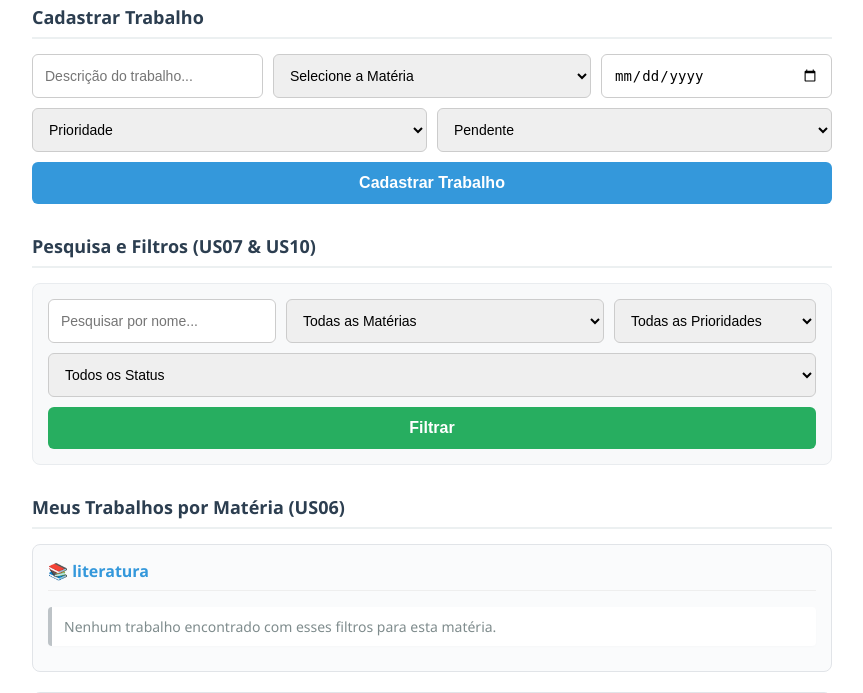
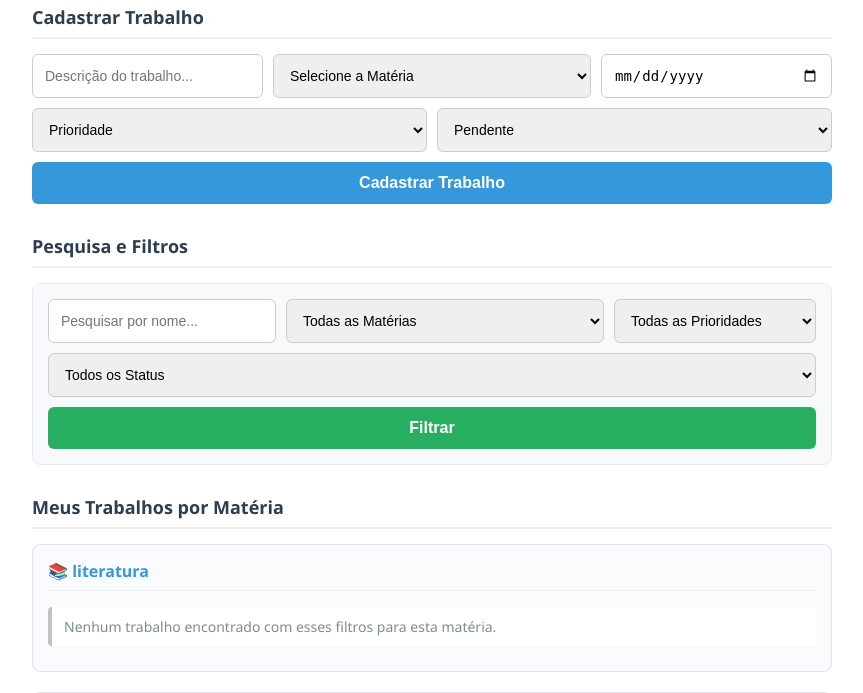
Before and after one commit to brenoorenzi/study-task, a Flask app: page / in a window 1280 px wide. Shown: the part 361-1054 px from the top of the page, without its empty margins (208-1071 px from the left). Run offline with Flask 3, Linux system fonts and the light colour scheme; data comes from the database, SQL or seed files in the repository.

Commit message:
Apagar algumas anotacoes

```diff
--- a/controller/rotas.py
+++ b/controller/rotas.py
@@ -40,7 +40,7 @@ def home():
 
     materias_salvas = buscar_materias()
 
-    # Busca filtrada para a listagem (US07 e US10)
+    # Busca filtrada para a listagem
     trabalhos_salvos = buscar_trabalhos(
         materia_id=filtro_materia,
         prioridade=filtro_prioridade,
@@ -48,7 +48,7 @@ def home():
         busca=termo_busca
     )
 
-    # Para o painel de totais (US08), buscamos todos os trabalhos sem filtros para manter as estatísticas globais corretas
+    # Para o painel de totais, buscamos todos os trabalhos sem filtros para manter as estatísticas globais corretas
     todos_trabalhos = buscar_trabalhos()
     total_geral = len(todos_trabalhos)
     total_concluidos = sum(1 for t in todos_trabalhos if t[5] == 'Concluído')
--- a/templates/index.html
+++ b/templates/index.html
@@ -3,7 +3,7 @@
 <head>
     <meta charset="UTF-8">
     <meta name="viewport" content="width=device-width, initial-scale=1.0">
-    <title>StudyTask - US06 & US08</title>
+    <title>StudyTask</title>
     <style>
         body {
             font-family: 'Segoe UI', Tahoma, Geneva, Verdana, sans-serif;
@@ -238,7 +238,7 @@
             {% if t %}<a href="{{ url_for('materia.home') }}" class="btn-cancelar">Cancelar</a>{% endif %}
         </form>
 
-        <h2>Pesquisa e Filtros (US07 & US10)</h2>
+        <h2>Pesquisa e Filtros</h2>
         <!-- Formulário de Filtros e Busca (GET mantém os valores na URL) -->
         <form method="GET" action="/" style="background: #f8f9fa; padding: 15px; border-radius: 8px; border: 1px solid #e9ecef;">
             <input type="text" name="busca" placeholder="Pesquisar por nome..." value="{{ request.args.get('busca', '') }}">
@@ -271,7 +271,7 @@
             {% endif %}
         </form>
 
-        <h2>Meus Trabalhos por Matéria (US06)</h2>
+        <h2>Meus Trabalhos por Matéria</h2>
 
         <!-- US06: Visualizar todos os trabalhos em uma lista, dentro da matéria -->
         {% for materia in materias %}
```
